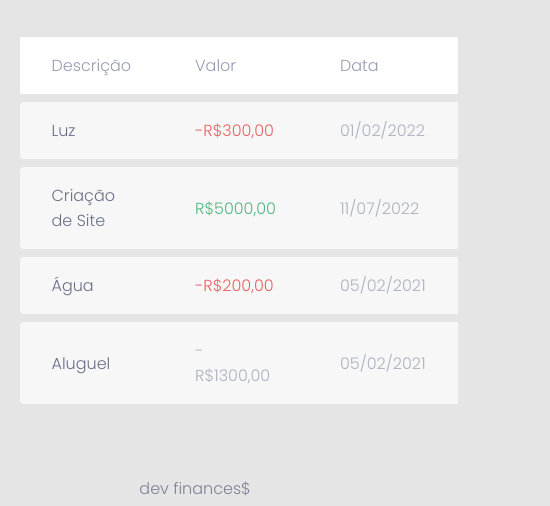
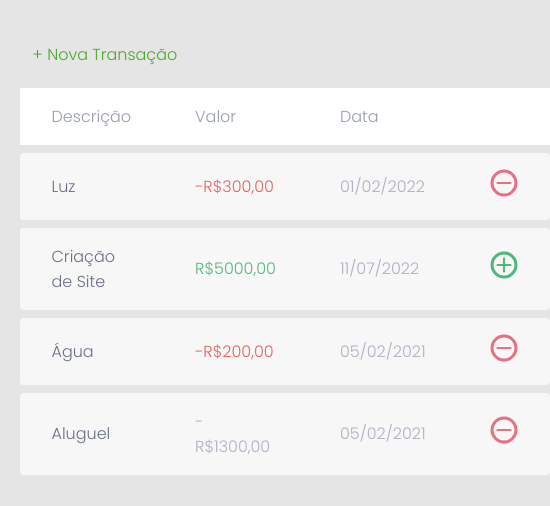
Before and after one commit to nickitrin/desafio_DevFinances, a plain HTML site: page index.html in a window 390 px wide. Shown: the part 594-1100 px from the top of the page, 550 px wide, since content can reach past the window. Drawn offline with Linux system fonts and the light colour scheme.

Commit message:
style, feat: começando responsividade e adicionando botão

```diff
--- a/index.html
+++ b/index.html
@@ -51,12 +51,14 @@
 
         <section id="transactions">
             <h2 class="sr-only">Transações</h2>
+            <a href="#" class="button new">+ Nova Transação</a>
             <table id="data-table">
                 <thead>
                     <tr>
                         <th class="description">Descrição</th>
                         <th class="expense">Valor</th>
                         <th class="date">Data</th>
+                        <th></th>
                     </tr>
                 </thead>
 
@@ -65,21 +67,33 @@
                         <td class="description">Luz</td>
                         <td class="expense"> -R$300,00</td>
                         <td class="date">01/02/2022</td>
+                        <td>
+                            <img src="./assets/minus.svg" alt="remover transação">
+                        </td>
                     </tr>
                     <tr>
                         <td class="description">Criação de Site</td>
                         <td class="income">R$5000,00</td>
                         <td class="date">11/07/2022</td>
+                        <td>
+                            <img src="./assets/plus.svg" alt="adicionar transação">
+                        </td>
                     </tr>
                     <tr>
                         <td class="description">Água</td>
                         <td class="expense"> -R$200,00</td>
                         <td class="date">05/02/2021</td>
+                        <td>
+                            <img src="./assets/minus.svg" alt="remover transação">
+                        </td>
                     </tr>
                     <tr>
                         <td class="description">Aluguel</td>
                         <td> -R$1300,00</td>
                         <td class="date">05/02/2021</td>
+                        <td>
+                            <img src="./assets/minus.svg" alt="remover transação">
+                        </td>
                     </tr>
                 </tbody>
             </table>
--- a/style/style.css
+++ b/style/style.css
@@ -16,6 +16,18 @@ h2{
     margin-bottom: 0.8rem;
     color: var(--dark-blue);
     font-weight: normal;
+}
+/* ======= BUTTONS & LINKS ======= */
+a {
+ color: #49AA26;
+ text-decoration: none;
+}
+a:hover{
+    color: #3dd705;
+}
+.button.new{
+    display: inline-block;
+    margin: .8rem;
 }
 /* ======= HEADER ======= */
 header {
@@ -104,6 +116,11 @@ table tbody tr td:first-child {
     border-radius: 0.25rem 0 0 0.25rem;
 }
 
+table thead tr td:last-child,
+table tbody tr td:last-child {
+    border-radius: 0 0.25rem 0.25rem 0;
+}
+
 td.description{
     color: var(--dark-blue);
 }
@@ -125,3 +142,11 @@ footer{
     padding: 4rem 0 2rem;
     opacity: 0.6;
 }
+
+/* ======= FOOTER ======= */
+
+@media (min) {
+    html {
+        font-size: 87.5%;
+    }
+}
```
